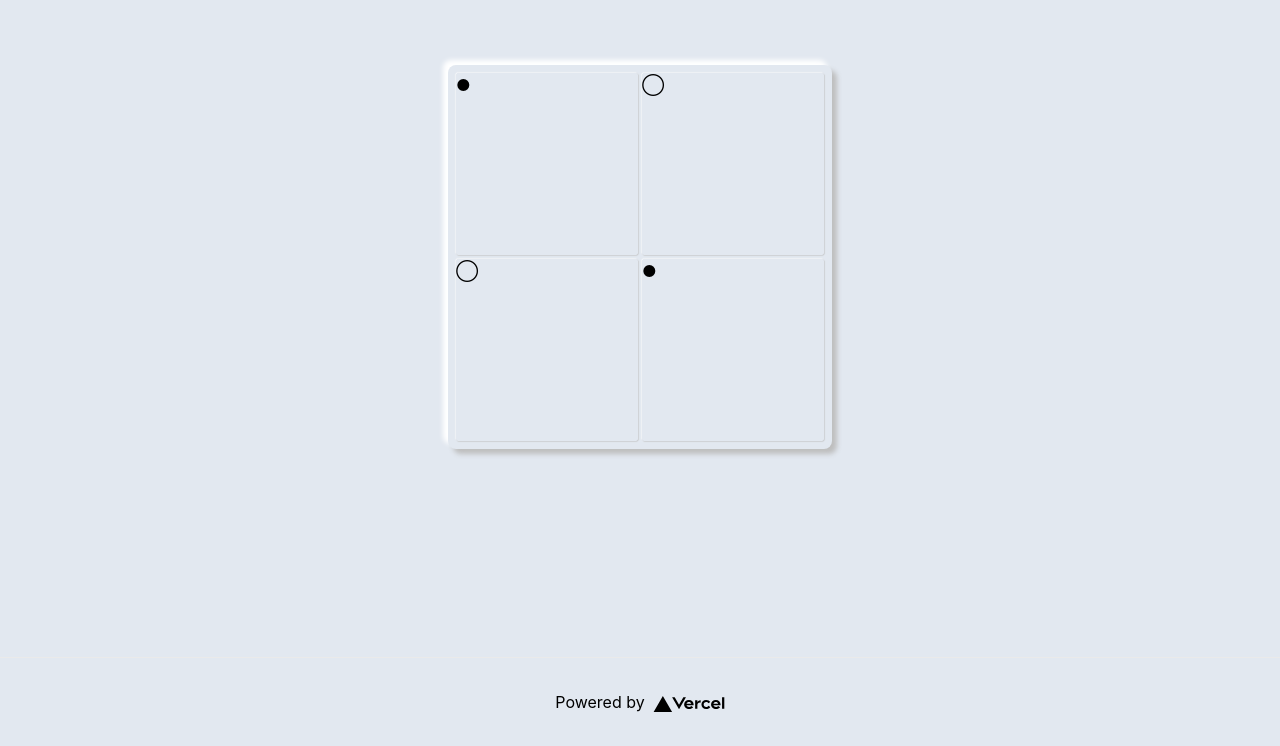
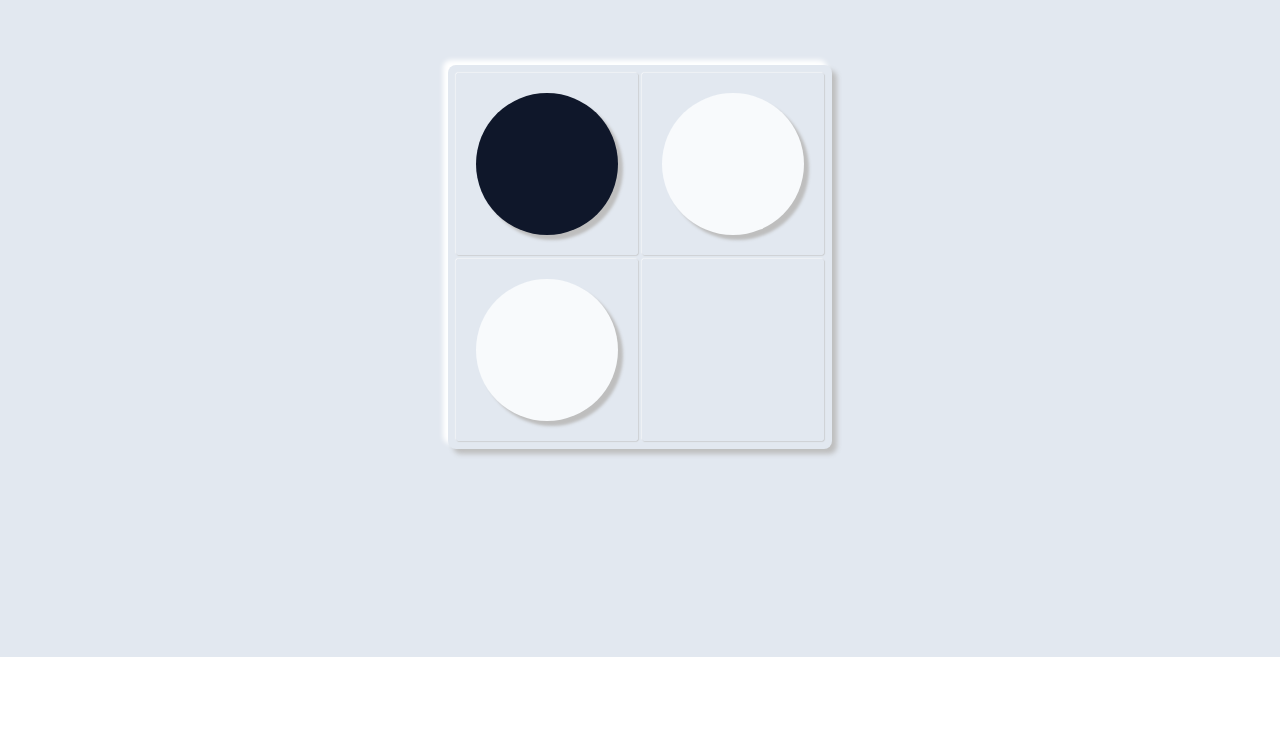
Before and after one commit to ebinase/othello-frontend, a Next.js app: page /play in a window 1280 px wide. Shown: the part 143-889 px from the top of the page. After the commit the page ends 800 px from the top, so only its background shows below. Built offline with nearby package versions, Linux system fonts and the light colour scheme.

Commit message:
コマがない場合に対応&エラー修正 盤面とコマのコンポーネントを作成 #2

```diff
--- a/src/components/board/board.tsx
+++ b/src/components/board/board.tsx
@@ -1,9 +1,12 @@
 import { type } from "os";
 import type * as React from "react";
 import Field from "./field";
+import Stone from "./stone";
+
+type ColorCode = "01" | "02";
 
 type Stone = {
-  color: string;
+  color: ColorCode;
 };
 
 type FieldParams = {
@@ -11,14 +14,14 @@ type FieldParams = {
   flipped: boolean; // ひっくり返されたコマのあるマスかどうか
   set: boolean; // 前のターンに置かれたコマのあるマスかどうか
   setable: boolean; // 置くことができるマスかどうか
-  stone: Stone;
+  stone: Stone | null;
 };
 
 const fieldList: FieldParams[] = [
-  { id: 0, flipped: false, set: false, setable: false, stone: { color: "●" } },
-  { id: 1, flipped: false, set: false, setable: false, stone: { color: "◯" } },
-  { id: 2, flipped: false, set: false, setable: false, stone: { color: "◯" } },
-  { id: 3, flipped: false, set: false, setable: false, stone: { color: "●" } },
+  { id: 0, flipped: false, set: false, setable: false, stone: { color: "02" } },
+  { id: 1, flipped: false, set: false, setable: false, stone: { color: "01" } },
+  { id: 2, flipped: false, set: false, setable: false, stone: { color: "01" } },
+  { id: 3, flipped: false, set: false, setable: false, stone: null },
 ];
 
 const Board: React.FC = () => {
@@ -27,10 +30,9 @@ const Board: React.FC = () => {
       {/* コンポジションを使って実装する */}
       {fieldList.map((field: FieldParams) => {
         return (
-          <Field key={field.id}>
-            {" "}
+          <Field key={field.id} {...field} >
             {/*flipped set setable */}
-            {field.stone.color}
+            {field.stone !== null ? <Stone color={field.stone.color}></Stone> : null}
           </Field>
         );
       })}
--- a/src/components/board/field.tsx
+++ b/src/components/board/field.tsx
@@ -1,15 +1,17 @@
 import type { FC, ReactNode } from "react";
 
 type Props = {
-  flipped: boolean;   // ひっくり返されたコマのあるマスかどうか
-  set: boolean;       // 前のターンに置かれたコマのあるマスかどうか
-  setable: boolean;   // 置くことができるマスかどうか
+  flipped: boolean; // ひっくり返されたコマのあるマスかどうか
+  set: boolean; // 前のターンに置かれたコマのあるマスかどうか
+  setable: boolean; // 置くことができるマスかどうか
   children?: ReactNode;
 };
 
 const Field: FC<Props> = (props) => {
   return (
-    <div className="bg-slate-200 rounded-sm shadow-x2s">{props.children}</div>
+    <div className="bg-slate-200 rounded-sm shadow-x2s p-5">
+      {props.children}
+    </div>
   );
 };
 
--- /dev/null
+++ b/src/components/board/stone.tsx
@@ -0,0 +1,21 @@
+import type { FC, ReactNode } from "react";
+
+type ColorCode = "01" | "02";
+
+type Props = {
+  color: ColorCode;
+};
+
+const Stone: FC<Props> = (props) => {
+  const color: string = props.color === "01" ? "bg-slate-50" : "bg-slate-900";
+
+  return (
+    <div
+      className={
+        "rounded-full h-full w-full shadow-[5px_5px_3px_#bebebe] " + color
+      }
+    ></div>
+  );
+};
+
+export default Stone;
--- a/src/pages/play.tsx
+++ b/src/pages/play.tsx
@@ -13,21 +13,8 @@ const Home: NextPage = () => {
         <link rel="icon" href="/favicon.ico" />
       </Head>
       <main className={styles.main}>
-        <Board></Board>
+        <Board />
       </main>
-
-      <footer className={styles.footer}>
-        <a
-          href="https://vercel.com?utm_source=create-next-app&utm_medium=default-template&utm_campaign=create-next-app"
-          target="_blank"
-          rel="noopener noreferrer"
-        >
-          Powered by{" "}
-          <span className={styles.logo}>
-            <Image src="/vercel.svg" alt="Vercel Logo" width={72} height={16} />
-          </span>
-        </a>
-      </footer>
     </div>
   );
 };
```
